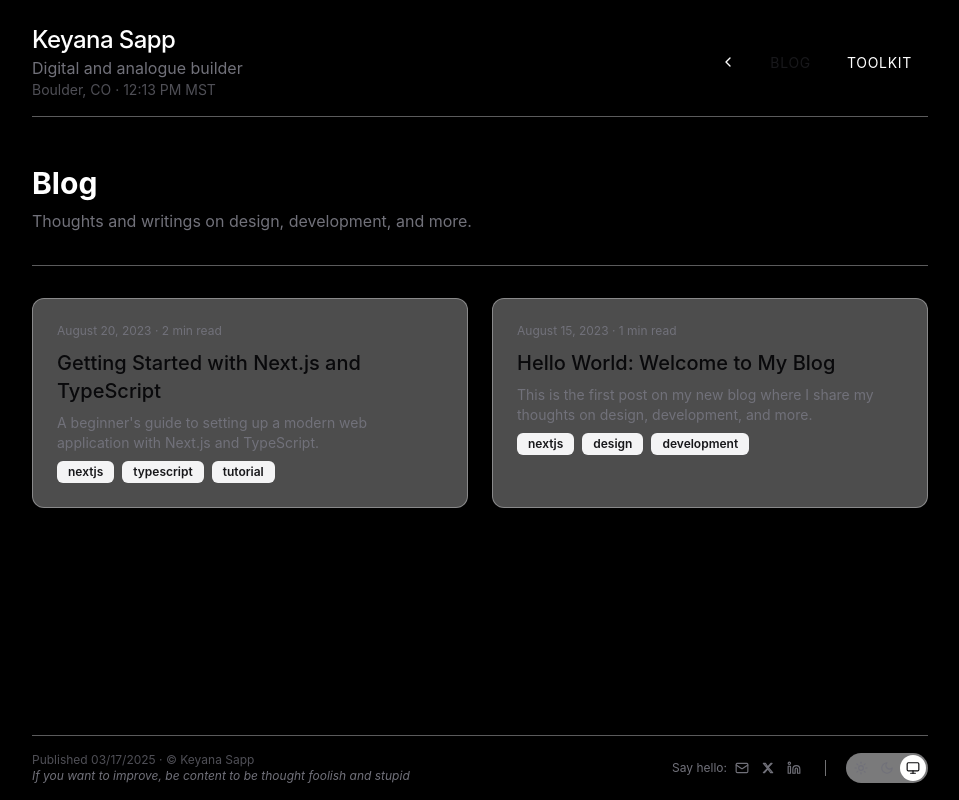
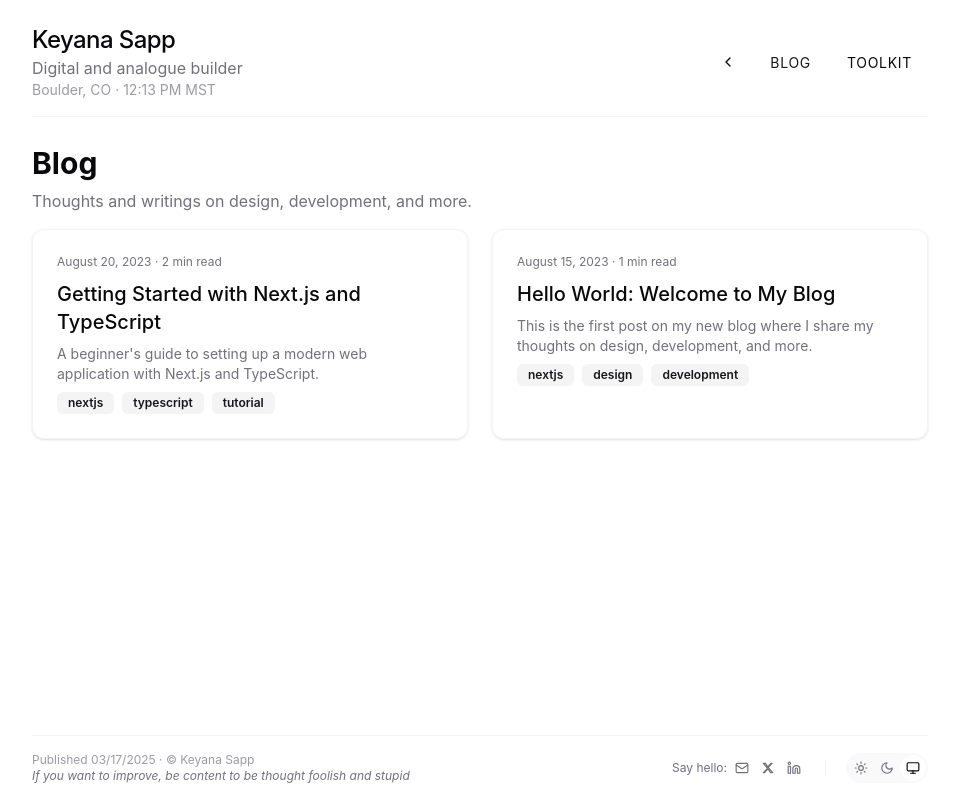
Before and after one commit to ksBrapZ/keyana-portfolio, a Next.js app: page /blog in a window 1280 px wide. Shown: the whole page, without its empty margins (160-1119 px from the left). Built offline with nearby package versions, Linux system fonts and the light colour scheme.

Commit message:
Remove divider and adjust spacing on blog index page

```diff
--- a/pages/blog/index.tsx
+++ b/pages/blog/index.tsx
@@ -4,7 +4,6 @@ import { getAllPosts, BlogPost } from '@/lib/blog';
 import BlogCard from '@/components/blog/BlogCard';
 import Header from '@/components/Header';
 import Footer from '@/components/Footer';
-import { Separator } from '@/components/ui/separator';
 
 interface BlogIndexProps {
   posts: BlogPost[];
@@ -18,16 +17,14 @@ export default function BlogIndex({ posts }: BlogIndexProps) {
         <meta name="description" content="Thoughts and writings by Keyana Sapp" />
       </Head>
 
-      <div className="min-h-screen flex flex-col">
+      <div className="min-h-screen flex flex-col bg-background text-foreground">
         <Header />
 
-        <main className="flex-grow container mx-auto px-6 md:px-12 lg:px-16 max-w-screen-lg py-8">
-          <div className="mb-8">
+        <main className="flex-grow container mx-auto px-6 md:px-12 lg:px-16 max-w-screen-lg py-3">
+          <div className="mb-4">
             <h1 className="text-3xl font-bold mb-2">Blog</h1>
             <p className="text-muted-foreground">Thoughts and writings on design, development, and more.</p>
           </div>
-
-          <Separator className="mb-8 bg-border/40" />
 
           {posts.length > 0 ? (
             <div className="grid gap-6 sm:grid-cols-2 lg:grid-cols-2">
```
